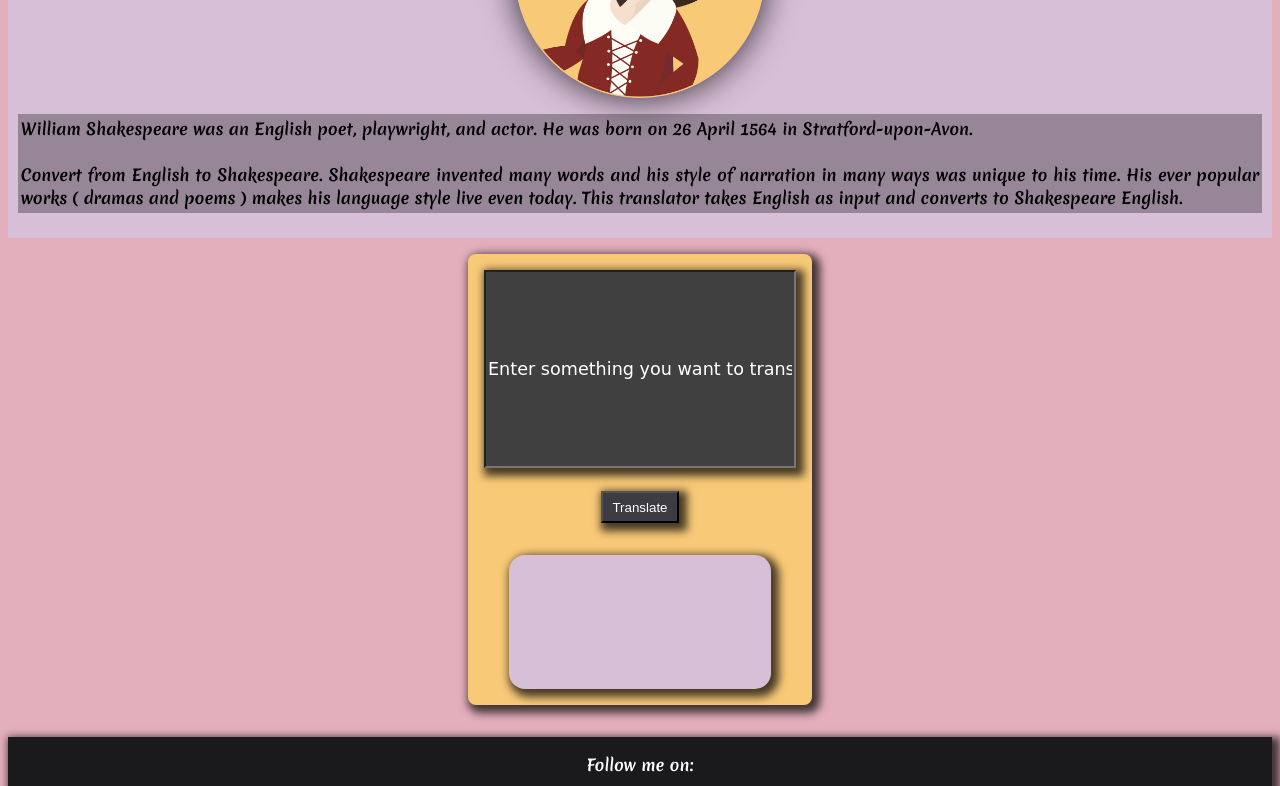
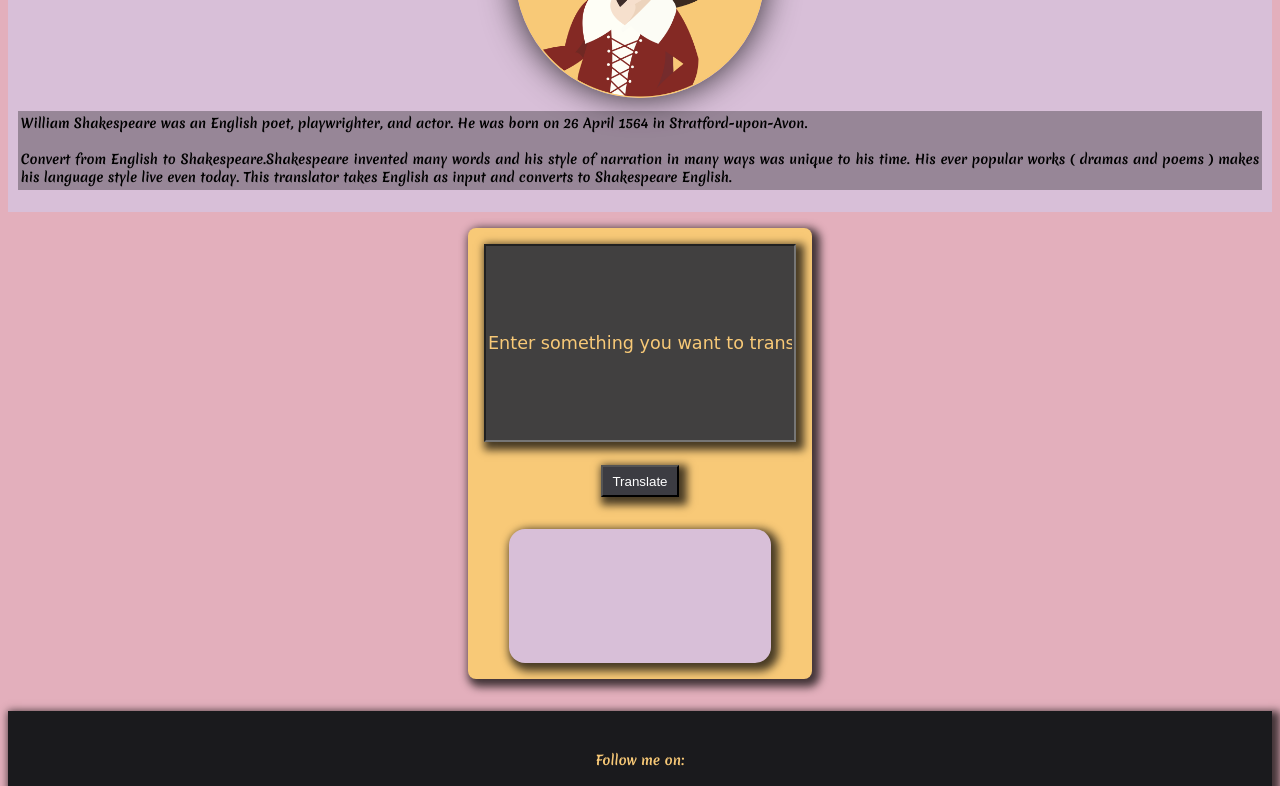
Before and after one commit to AmitThakur11/shakespeare-Translator, a website built with Parcel: page index.html in a window 1280 px wide. Shown: the part 270-1056 px from the top of the page. Built offline with nearby package versions, Linux system fonts and the light colour scheme; a web font is replaced by a local one.

Commit message:
font-size reduced

```diff
--- a/index.html
+++ b/index.html
@@ -14,10 +14,10 @@
   <div class ="info">
     <img class = "head-image" src="images/head.png" />
 
-    <p>William Shakespeare was an English poet, playwright, and actor. He was born on
+    <p>William Shakespeare was an English poet, playwrighter, and actor. He was born on
       26 April 1564 in Stratford-upon-Avon.<br>
       <br>
-        Convert from English to Shakespeare. Shakespeare invented many words and his
+        Convert from English to Shakespeare.Shakespeare invented many words and his
         style of narration in many ways was unique to his time. His ever popular works
         ( dramas and poems ) makes his language style live even today. This translator
         takes English as input and converts to Shakespeare English.
@@ -31,7 +31,7 @@
     <div id="output"></div>
   </div>
   <footer>
-    Follow me on:
+    <h5 style="color:rgb(248, 201, 119)">Follow me on:</h5>
     <ol class = "non-bullet">
       <li class="inline"><a href="https://github.com/AmitThakur11" ><img src="images/001-github.svg"></a></li>
       <li class="inline"><a href="https://www.instagram.com/i.m.dexter/" ><img src="images/002-instagram.svg" alt=""></a></li>
--- a/styles.css
+++ b/styles.css
@@ -43,7 +43,7 @@
 
 }
 ::placeholder{
-  color:white;
+  color:rgb(248, 201, 119);
 }
 #user-pannel {
   text-align: center;
@@ -81,6 +81,7 @@
   box-shadow: 4px 4px 8px 4px rgba(5, 5, 5, 0.726);
   border-radius: 1rem;
   background-color: thistle ;
+  color:rgb(248, 201, 119);
 }
 
 footer{
@@ -136,4 +137,5 @@
 p{
   background: rgba(0, 0, 0, 0.3);
   padding:0.2rem;
+  font-size: small;
 }
```
